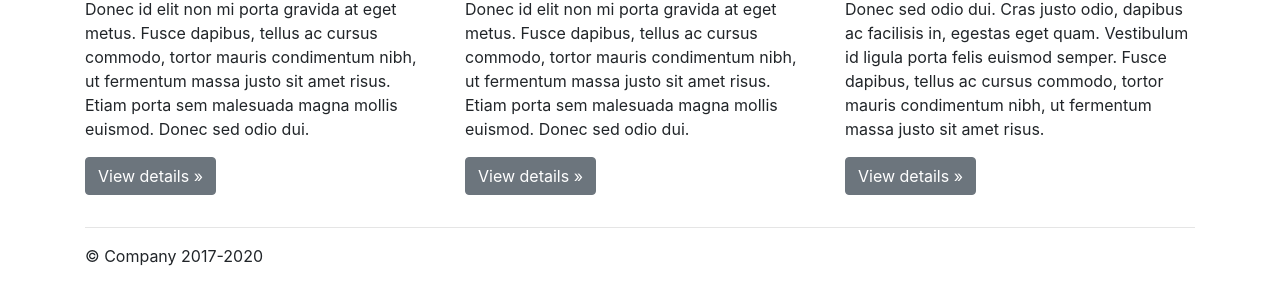
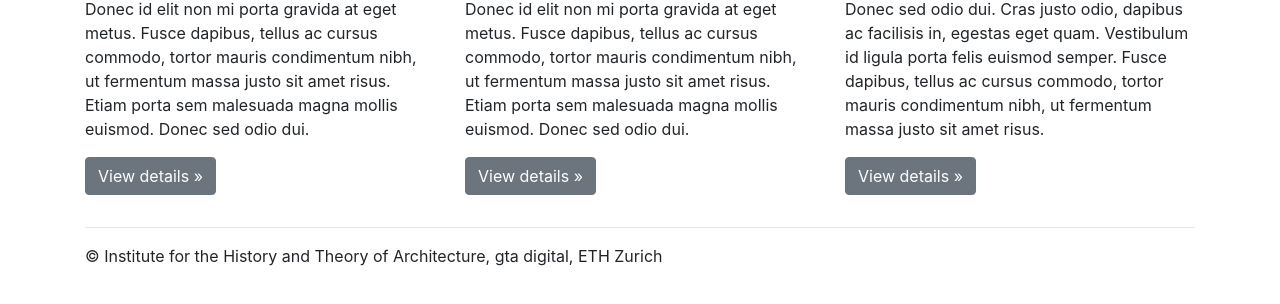
Before and after one commit to gtadigital/gtadigital.github.io, a plain HTML site: page index.html in a window 1280 px wide. Shown: the part 488-792 px from the top of the page. Drawn offline with nearby package versions, Linux system fonts and the light colour scheme.

Commit message:
Added README and LICENSE files

```diff
--- a/index.html
+++ b/index.html
@@ -100,7 +100,7 @@
 </main>
 
 <footer class="container">
-  <p>&copy; Company 2017-2020</p>
+  <p>&copy; Institute for the History and Theory of Architecture, gta digital, ETH Zurich</p>
 </footer>
 
     <!-- Optional JavaScript -->
```
Also changed, not shown: LICENSE.txt (added), 1 other file.
